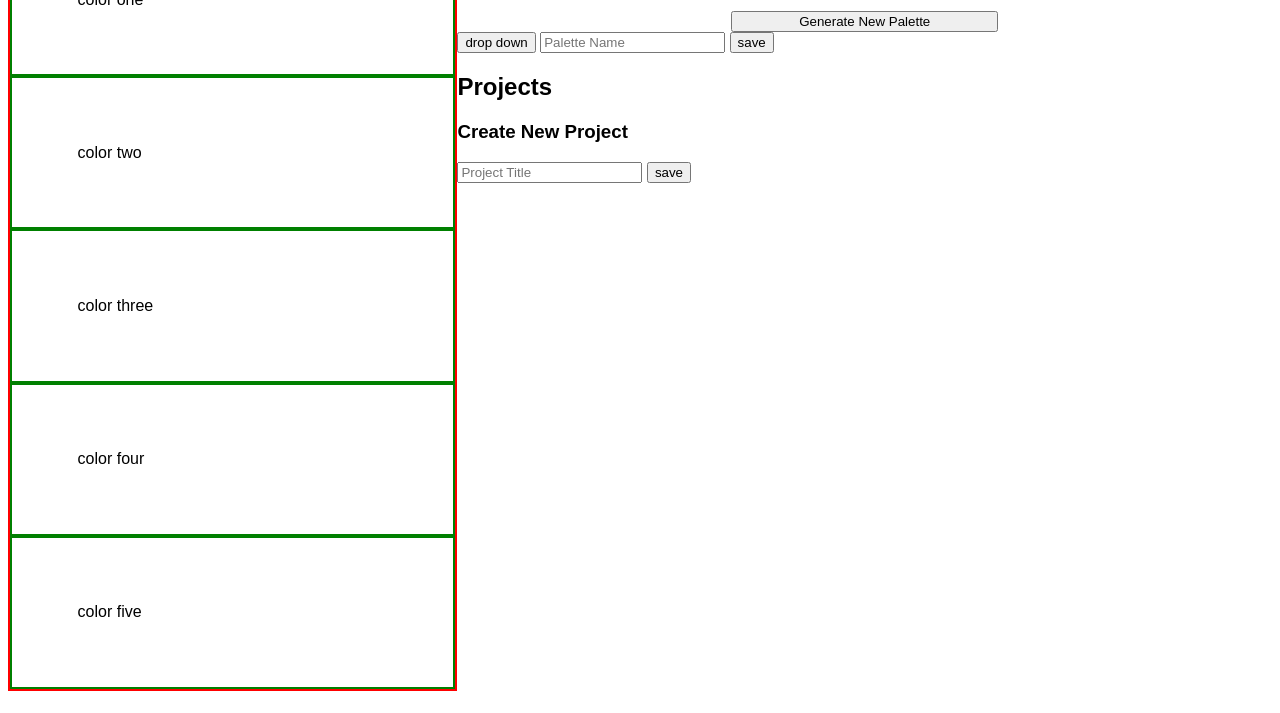
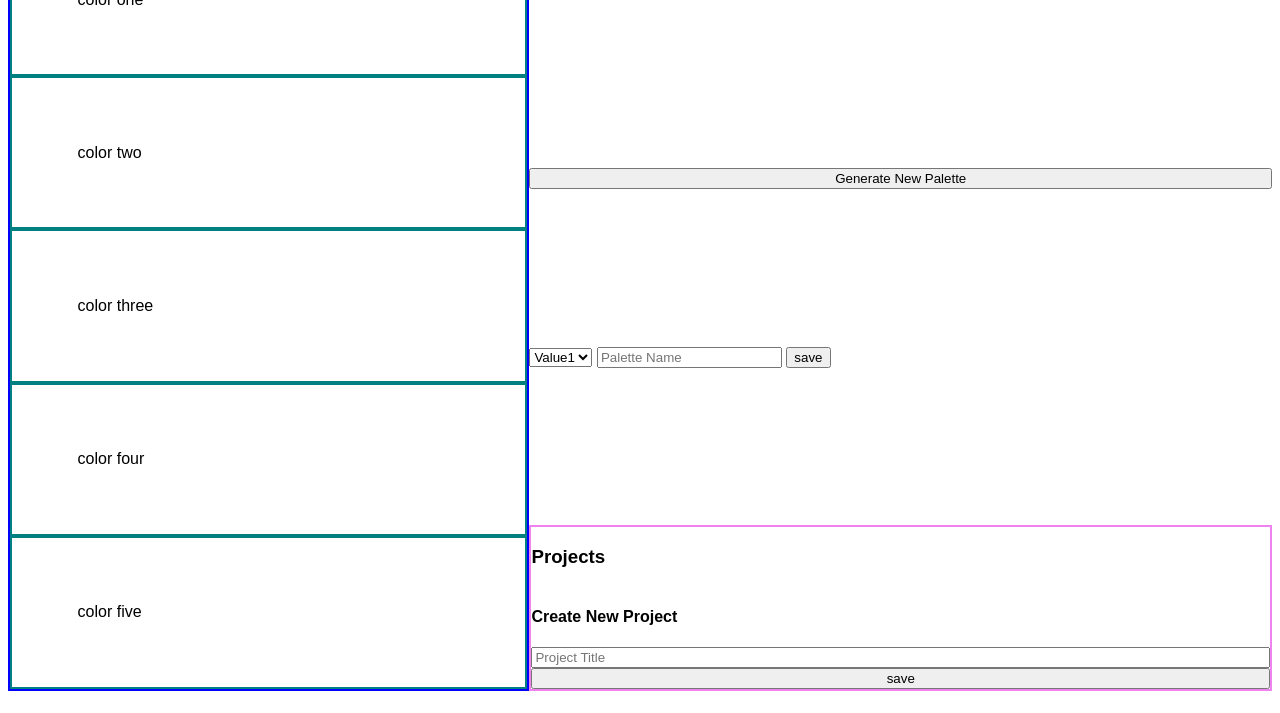
Before and after one commit to francylang/palette-picker, a plain HTML site: page public/index.html in a window 1280 px wide. Shown: the part 87-800 px from the top of the page. Drawn offline with Linux system fonts and the light colour scheme.

Commit message:
Aside styling

```diff
--- a/public/css/styles.css
+++ b/public/css/styles.css
@@ -12,6 +12,7 @@ main {
 .projects-palettes-container {
   display: flex;
   flex-direction: column;
+  justify-content: space-between;
   width: 100%;
 }
 
@@ -32,20 +33,23 @@ h1 {
 
 .generate-button-container {
   display: flex;
-  align-items: center;
-  justify-content: center;
+  flex-direction: column;
+  /*align-items: center;*/
+  /*justify-content: center;*/
   width: 100%;
 }
 
 .generate-button {
-  width: 20em;
+  /*width: 60em;*/
+  /*padding: 2em;*/
+  cursor: pointer;
 }
 
 aside {
   display: flex;
   flex-direction: column;
-  width: 55%;
-  border: 2px solid red;
+  width: 70%;
+  border: 2px solid blue;
 }
 
 .color-container {
@@ -55,5 +59,11 @@ aside {
 
 .color {
   padding: 4.1em;
-  border: 2px solid green;
+  border: 2px solid teal;
 }
+
+.create-new-projects-container {
+  display: flex;
+  flex-direction: column;
+  border: 2px solid violet;
+}
--- a/public/index.html
+++ b/public/index.html
@@ -14,11 +14,11 @@
     <main>
       <aside>
         <section class="color-container">
-          <article class="color">color one</article>
-          <article class="color">color two</article>
-          <article class="color">color three</article>
-          <article class="color">color four</article>
-          <article class="color">color five</article>
+          <article class="color" id="color-1">color one</article>
+          <article class="color" id="color-2">color two</article>
+          <article class="color" id="color-3">color three</article>
+          <article class="color" id="color-4">color four</article>
+          <article class="color" id="color-5">color five</article>
         </section>
       </aside>
 
@@ -32,14 +32,17 @@
         </article>
 
         <article>
-          <button>drop down</button>
+          <select type="text" name="" value="">
+            <option value="value1" selected>Value1</option>
+            <option value="value2">Value2</option>
+          </select>
           <input placeholder="Palette Name"></input>
           <button>save</button>
         </article>
 
-      <article>
-        <h2>Projects</h2>
-        <h3>Create New Project</h3>
+      <article class="create-new-projects-container">
+        <h3>Projects</h3>
+        <h4>Create New Project</h4>
         <input placeholder="Project Title"></input>
         <button>save</button>
       </article>
```
